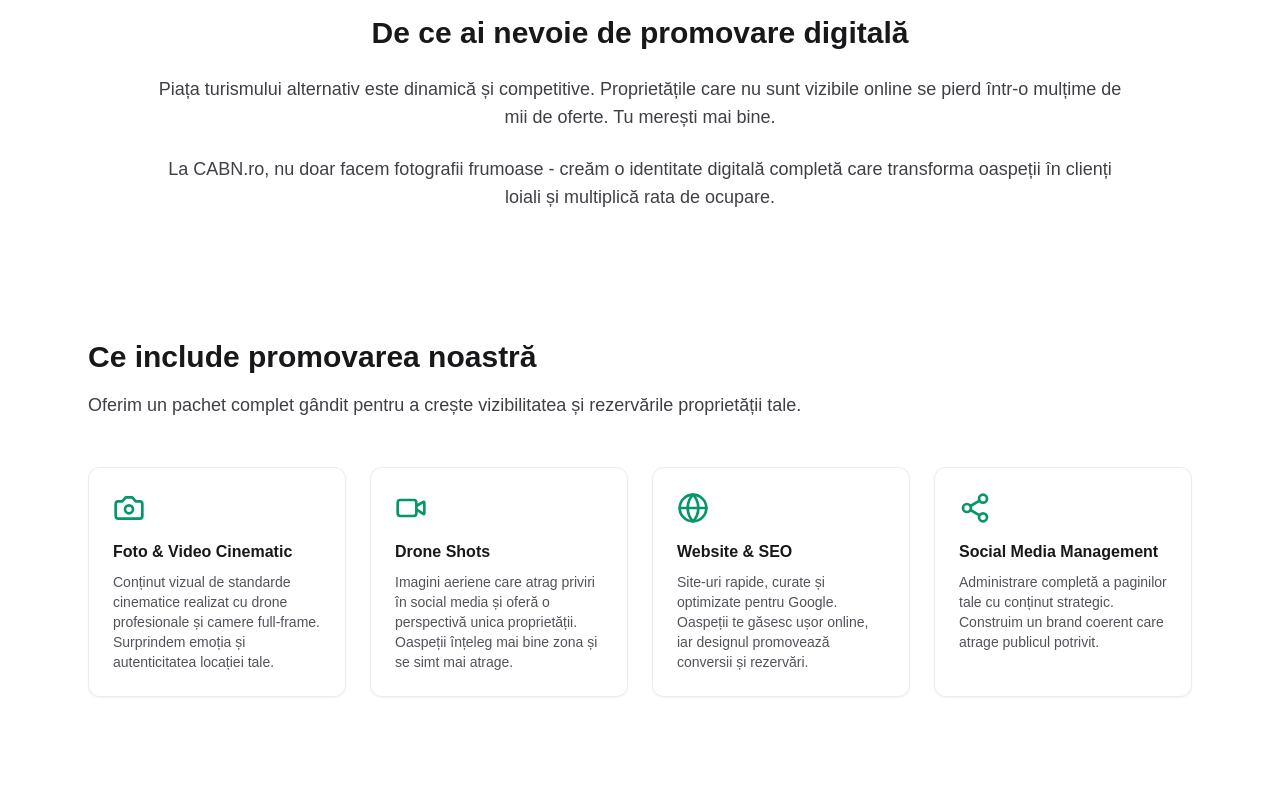
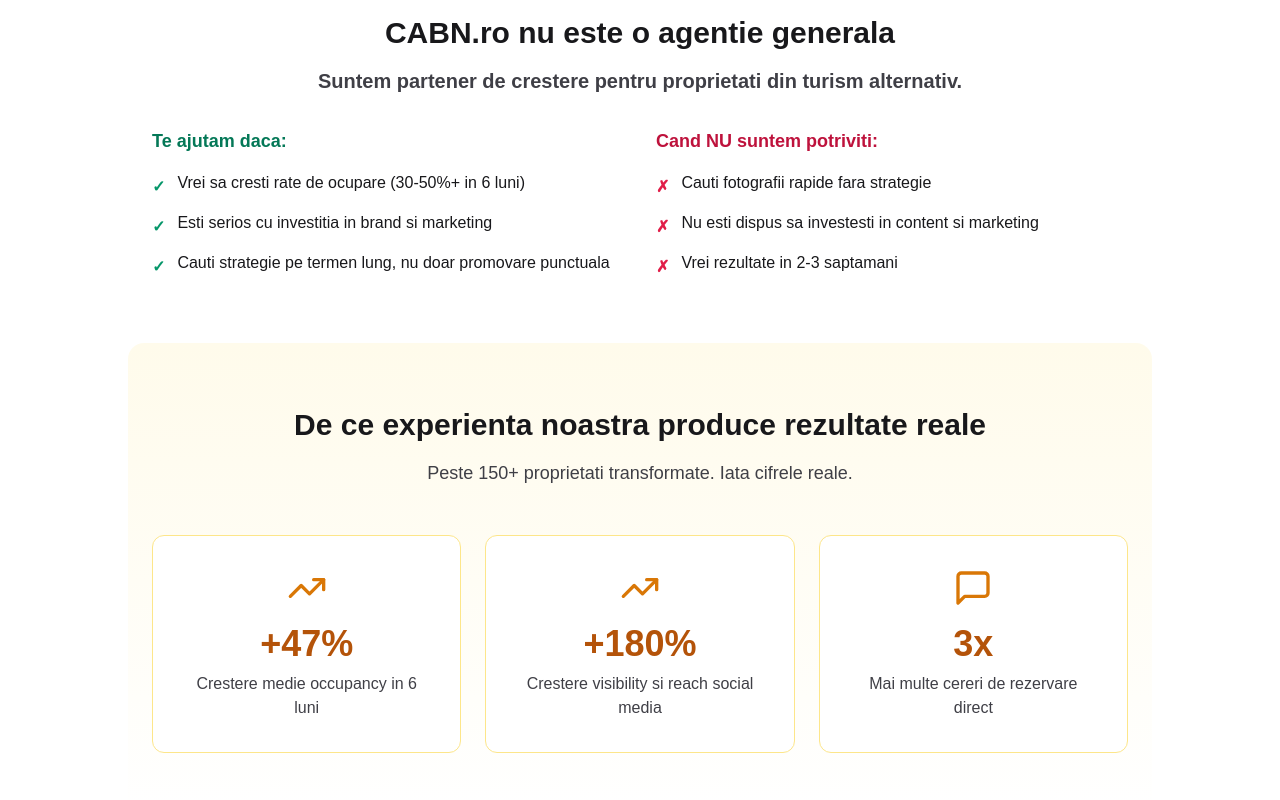
Before and after one commit to florinasiminei/creativehub, a Next.js app: page /descoperaCABN in a window 1280 px wide. Shown: the part 780-1580 px from the top of the page. Built offline with nearby package versions, Linux system fonts and the light colour scheme; no server answers.

Commit message:
Add positioning clarity and results evidence sections with quantified metrics

```diff
--- a/app/descoperaCABN/page.tsx
+++ b/app/descoperaCABN/page.tsx
@@ -132,15 +132,83 @@
       </section>
 
       {/* Intro Section */}
+      {/* Positioning Section */}
       <section className="max-w-5xl mx-auto px-6 py-16">
-        <div className="space-y-6 text-center">
-          <h2 className="text-3xl font-bold">De ce ai nevoie de promovare digitală</h2>
+        <div className="space-y-8 text-center">
+          <div>
+            <h2 className="text-3xl font-bold mb-4">CABN.ro nu este o agentie generala</h2>
+            <p className="text-xl text-zinc-700 dark:text-zinc-300 font-semibold text-amber-600 dark:text-amber-400">
+              Suntem partener de crestere pentru proprietati din turism alternativ.
+            </p>
+          </div>
+
+          <div className="grid grid-cols-1 md:grid-cols-2 gap-8">
+            <div className="text-left">
+              <h3 className="font-bold text-lg mb-4 text-emerald-700 dark:text-emerald-400">Te ajutam daca:</h3>
+              <ul className="space-y-3">
+                <li className="flex items-start gap-3">
+                  <span className="text-emerald-600 dark:text-emerald-400 font-bold mt-1">✓</span>
+                  <span>Vrei sa cresti rate de ocupare (30-50%+ in 6 luni)</span>
+                </li>
+                <li className="flex items-start gap-3">
+                  <span className="text-emerald-600 dark:text-emerald-400 font-bold mt-1">✓</span>
+                  <span>Esti serios cu investitia in brand si marketing</span>
+                </li>
+                <li className="flex items-start gap-3">
+                  <span className="text-emerald-600 dark:text-emerald-400 font-bold mt-1">✓</span>
+                  <span>Cauti strategie pe termen lung, nu doar promovare punctuala</span>
+                </li>
+              </ul>
+            </div>
+
+            <div className="text-left">
+              <h3 className="font-bold text-lg mb-4 text-rose-700 dark:text-rose-400">Cand NU suntem potriviti:</h3>
+              <ul className="space-y-3">
+                <li className="flex items-start gap-3">
+                  <span className="text-rose-600 dark:text-rose-400 font-bold mt-1">✗</span>
+                  <span>Cauti fotografii rapide fara strategie</span>
+                </li>
+                <li className="flex items-start gap-3">
+                  <span className="text-rose-600 dark:text-rose-400 font-bold mt-1">✗</span>
+                  <span>Nu esti dispus sa investesti in content si marketing</span>
+                </li>
+                <li className="flex items-start gap-3">
+                  <span className="text-rose-600 dark:text-rose-400 font-bold mt-1">✗</span>
+                  <span>Vrei rezultate in 2-3 saptamani</span>
+                </li>
+              </ul>
+            </div>
+          </div>
+        </div>
+      </section>
+
+      {/* Results Section */}
+      <section className="max-w-5xl mx-auto px-6 py-16 bg-gradient-to-b from-amber-50 dark:from-amber-950/20 to-transparent rounded-2xl">
+        <div className="text-center mb-12">
+          <h2 className="text-3xl font-bold mb-4">De ce experienta noastra produce rezultate reale</h2>
           <p className="text-lg text-zinc-700 dark:text-zinc-300">
-            Piața turismului alternativ este dinamică și competitive. Proprietățile care nu sunt vizibile online se pierd într-o mulțime de mii de oferte. Tu merești mai bine.
+            Peste 150+ proprietati transformate. Iata cifrele reale.
           </p>
-          <p className="text-lg text-zinc-700 dark:text-zinc-300">
-            La CABN.ro, nu doar facem fotografii frumoase - creăm o identitate digitală completă care transforma oaspeții în clienți loiali și multiplică rata de ocupare.
-          </p>
+        </div>
+
+        <div className="grid grid-cols-1 md:grid-cols-3 gap-6">
+          <div className="bg-white dark:bg-zinc-900/60 rounded-xl p-8 border border-amber-200 dark:border-amber-900/30 text-center">
+            <TrendingUp className="h-10 w-10 text-amber-600 dark:text-amber-400 mx-auto mb-4" />
+            <div className="text-4xl font-bold text-amber-700 dark:text-amber-300 mb-2">+47%</div>
+            <p className="text-zinc-700 dark:text-zinc-300">Crestere medie occupancy in 6 luni</p>
+          </div>
+
+          <div className="bg-white dark:bg-zinc-900/60 rounded-xl p-8 border border-amber-200 dark:border-amber-900/30 text-center">
+            <TrendingUp className="h-10 w-10 text-amber-600 dark:text-amber-400 mx-auto mb-4" />
+            <div className="text-4xl font-bold text-amber-700 dark:text-amber-300 mb-2">+180%</div>
+            <p className="text-zinc-700 dark:text-zinc-300">Crestere visibility si reach social media</p>
+          </div>
+
+          <div className="bg-white dark:bg-zinc-900/60 rounded-xl p-8 border border-amber-200 dark:border-amber-900/30 text-center">
+            <MessageSquare className="h-10 w-10 text-amber-600 dark:text-amber-400 mx-auto mb-4" />
+            <div className="text-4xl font-bold text-amber-700 dark:text-amber-300 mb-2">3x</div>
+            <p className="text-zinc-700 dark:text-zinc-300">Mai multe cereri de rezervare direct</p>
+          </div>
         </div>
       </section>
 
```
